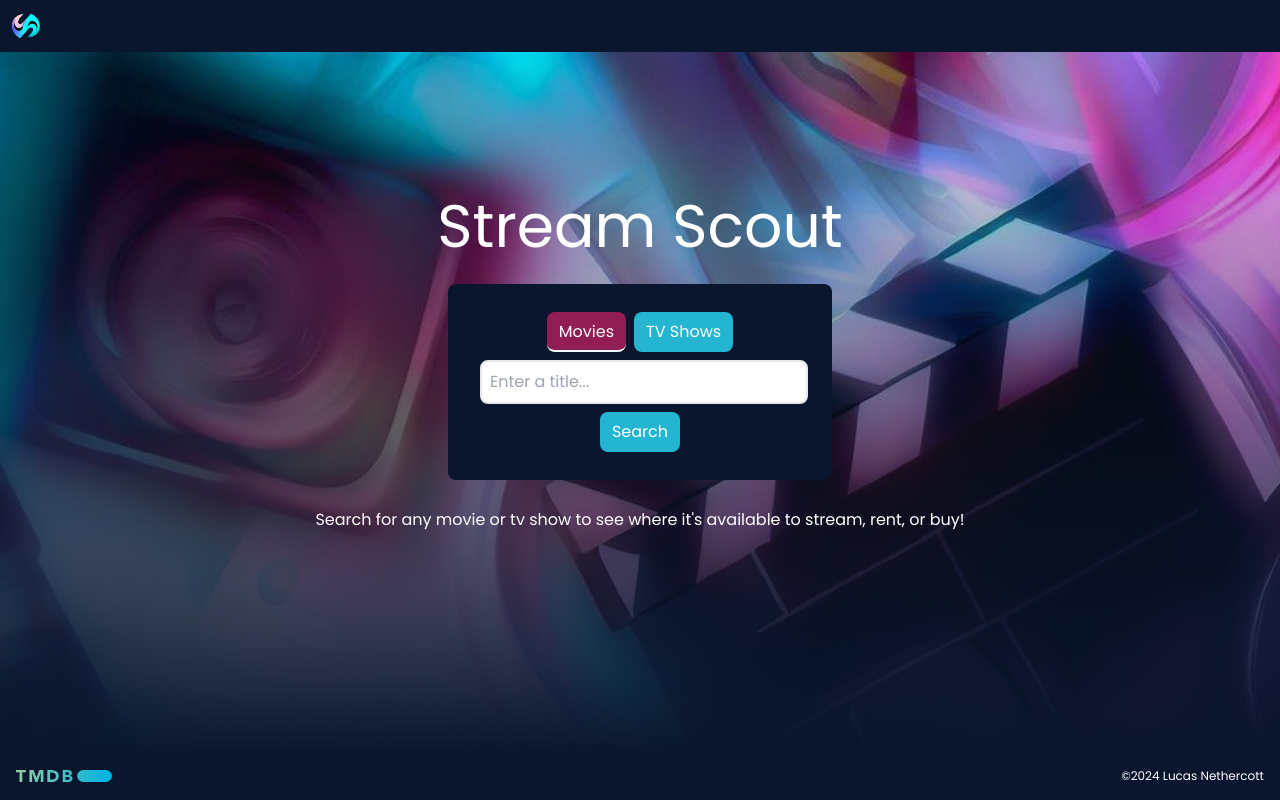
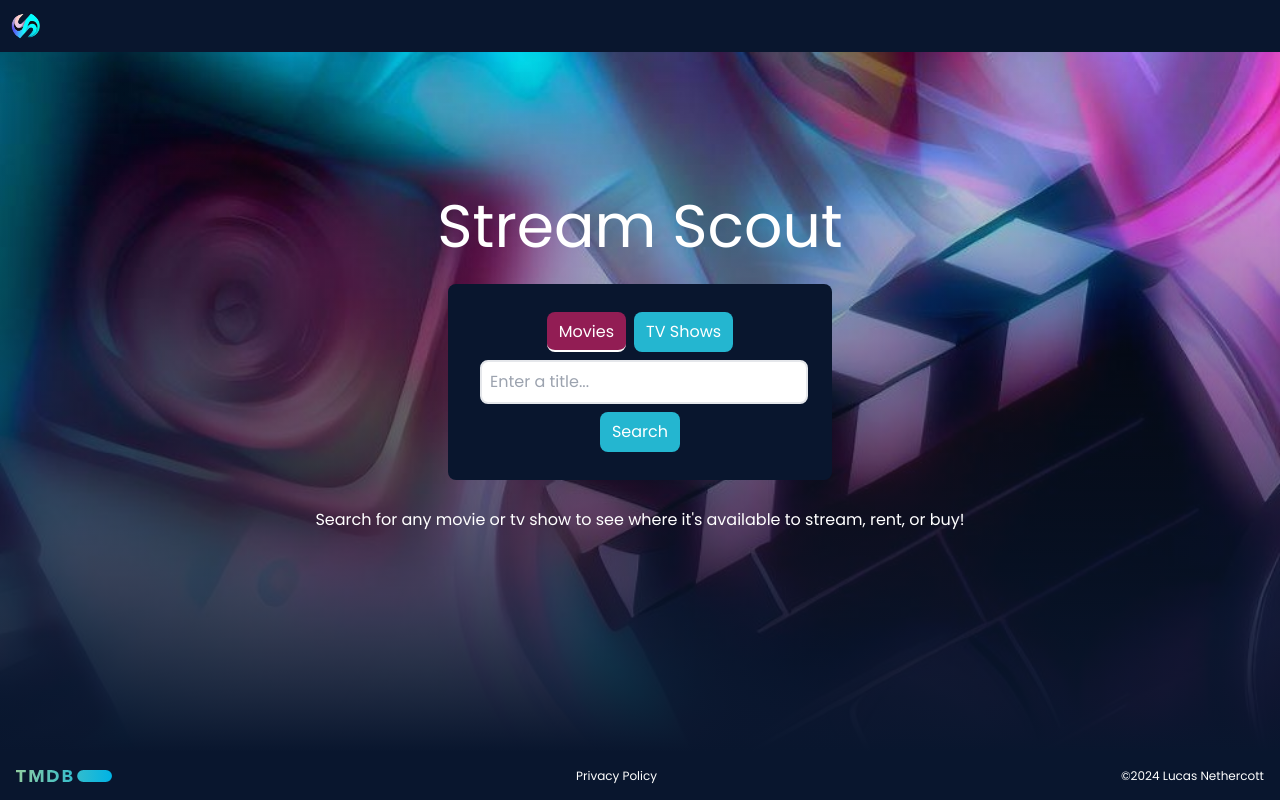
Before and after one commit to lsneth/stream-scout, a Next.js app: page / in a window 1280 px wide. Built offline with nearby package versions, Linux system fonts and the light colour scheme.

Commit message:
add link to privacy policy in footer

```diff
--- a/src/app/Footer.tsx
+++ b/src/app/Footer.tsx
@@ -5,12 +5,15 @@ import React from 'react'
 export default function Footer() {
   return (
     <div className="flex min-h-12 justify-between bg-black p-4">
-      <Link
+      <a
         target="_blank"
         href="https://developer.themoviedb.org/reference/intro/getting-started"
         className="flex items-center"
       >
         <Image src="/tmdb.svg" alt="tmdb logo" height={24} width={96} />
+      </a>
+      <Link href="/privacy-policy" className="text-xs">
+        Privacy Policy
       </Link>
       <a href="https://www.lucasnethercott.com" className="text-xs">
         ©2024 Lucas Nethercott
```
